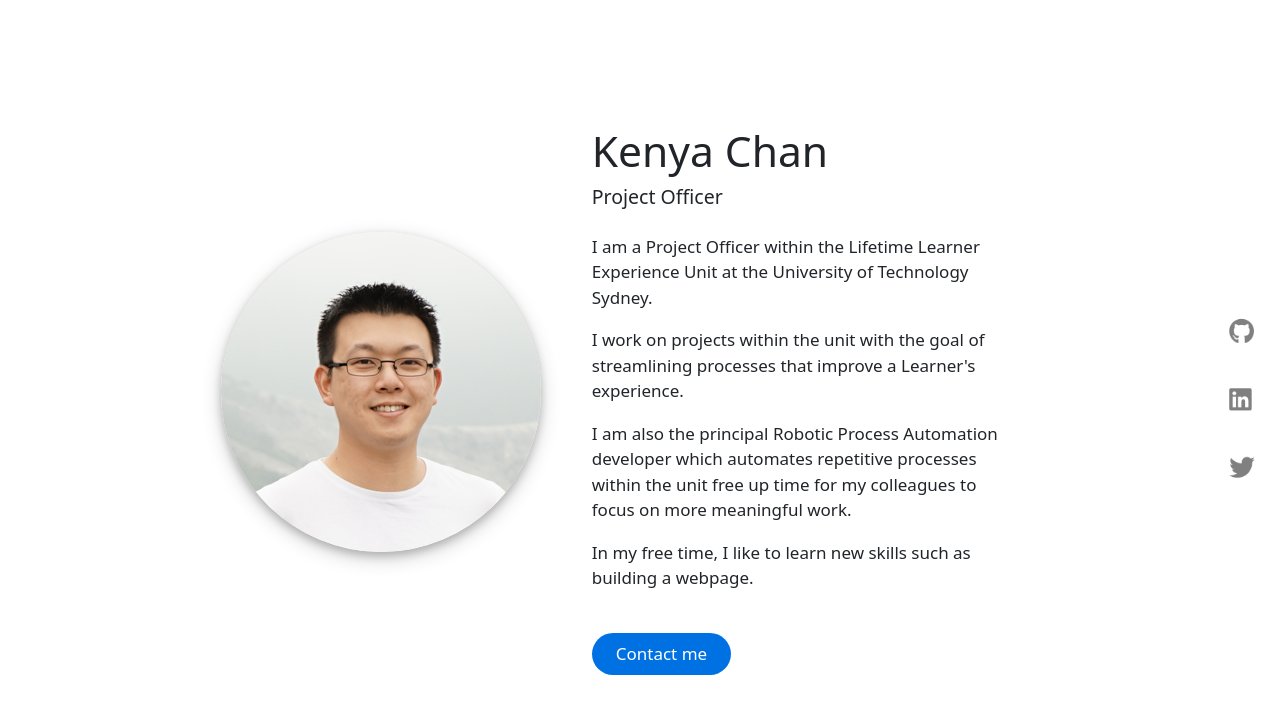
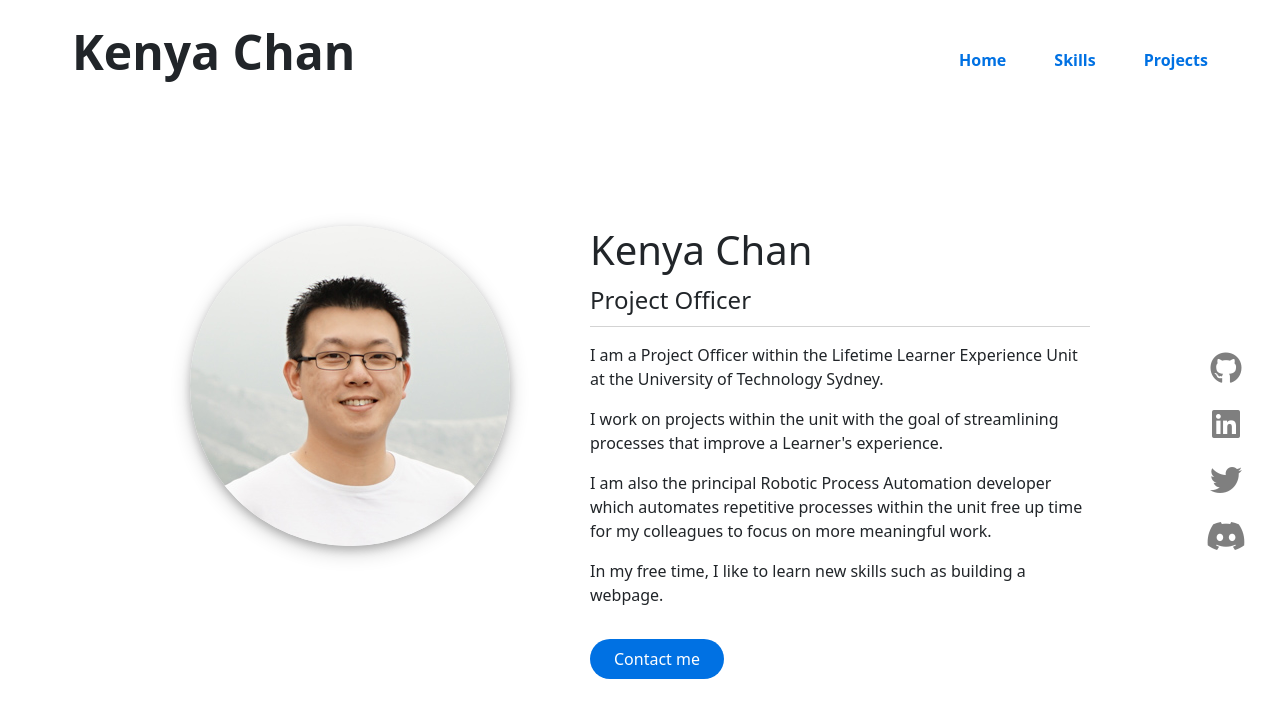
Before and after one commit to kenyachan/kenyachan.dev, a plain HTML site: page index.html in a window 1280 px wide. Drawn offline with nearby package versions, Linux system fonts and the light colour scheme.

Commit message:
Refactor

```diff
--- a/css/style.css
+++ b/css/style.css
@@ -1,16 +1,63 @@
+* {
+  padding: 0;
+  margin: 0;
+}
+
 html {
   font-family: -apple-system, BlinkMacSystemFont, sans-serif;
-  font-size: 17px;
+  font-size: 16px;
   -moz-osx-font-smoothing: grayscale;
   -webkit-font-smoothing: antialiased;
   scroll-behavior: smooth;
 }
 
+body {
+  display: flex;
+  flex-direction: column;
+  align-items: center;
+  min-height: 100vh;
+}
+
+/* Header */
+header {
+  display: flex;
+  flex-direction: row;
+  width: 1200px;
+  margin-top: 1rem;
+  padding: 0 2rem;
+  justify-content: space-between;
+  align-items: center;
+}
+
+.page-title {
+  font-size: 3rem;
+  font-weight: bolder;
+}
+
+nav {
+  display: flex;
+  gap: 3rem;
+}
+
+nav a {
+  text-decoration: none;
+  font-weight: bolder;
+  color: #0071e3;
+}
+
+/* Main Content */
+
 main {
-  min-height: 100vh;
   display: flex;
+  flex-direction: column;
+  flex: 1 1 auto;
+  justify-content: center;
   align-items: center;
-  justify-content: center;
+}
+
+#bio-container {
+  display: flex;
+  max-width: 900px;
 }
 
 .picture-image {
@@ -18,35 +65,87 @@ main {
   max-height: 20rem;
   max-width: 20rem;
   box-shadow: 0 4px 8px 0 rgba(0, 0, 0, 0.2), 0 6px 20px 0 rgba(0, 0, 0, 0.19);
-  margin-right: 1.5rem;
+  margin-right: 5rem;
 }
 
-.bio {
-  display: flex;
-  flex-direction: column;
-  justify-content: center;
-  position: relative;
-  margin-left: 1.5rem;
-  margin-right: 2.5rem;
+#position-text {
+  font-size: 1.5rem;
+  border-bottom: 1px solid lightgrey;
+  padding-bottom: 0.5rem;
+  margin-bottom: 1rem;
 }
 
-#bio-header h1 {
-  margin-bottom: .5rem;
+.button {
+  border: 0;
+  background-color: #0071e3;
+  border-radius: 980px;
+  padding: 8px 24px;
+  font-weight: normal;
+  color: white;
+  cursor: pointer;
+  transition: all 0.3s;
+  transition-delay: 300ms;
+  width: fit-content;
 }
 
-#bio-header h2 {
-  font-size: 1.15rem;
-  font-weight: 450;
-  margin-bottom: 1.5rem;
+.button:hover {
+  background-color: #479ef5;
+  color: white;
 }
 
-/* Description container */
-.description {
-  width: 90vw;
-  max-width: 25rem;
-  margin-bottom: 1.5rem;
+.button:active {
+transition: none;
 }
 
+#contact-button {
+  margin-top: 1rem;
+}
+
+.socials-list {
+  list-style: none;
+  margin: 0;
+  padding: 0;
+  text-align: center;
+
+  position: fixed;
+  /* top: 50%; */
+  right: 2vw;
+}
+
+.socials-list li {
+  font-size: 2rem;
+  transition-property: opacity, transform;
+  will-change: opacity, transform;
+  opacity: 0.5;
+  margin: 0.5rem;
+}
+
+.socials-list li:hover {
+  opacity: 1;
+  transform: scale(1.3);
+}
+
+.socials-list a {
+  color: black;
+}
+
+.fa-github:hover {
+  color: #171515;
+}
+
+.fa-linkedin:hover {
+  color: #0e76a8;
+}
+
+.fa-twitter:hover {
+  color: #1DA1F2;
+}
+
+.fa-discord:hover {
+  color: #5865F2;
+}
+
+/*
 .socials-list {
   display: flex;
   flex-direction: column;
@@ -90,32 +189,7 @@ main {
   color: #1DA1F2;
 }
 
-.button {
-  /* background-clip: border-box; */
-  border: 0;
-  background-color: #0071e3;
-  border-radius: 980px;
-  padding: 8px 24px;
-  font-weight: normal;
-  color: white;
-  cursor: pointer;
-  /* text-decoration: none; */
-  /* transition: background-color .3s ease-in-out 300ms; */
-  transition: all 0.3s;
-  transition-delay: 300ms;
-  width: fit-content;
-}
-
-.button:hover {
-  background-color: #479ef5;
-  color: rgb(255, 255, 255);
-}
-
-.button:active {
-transition: none;
-}
-
-/* Response layout - makes a one column-layout when display is less than 50px */
+Responsive layout - makes a one column-layout when display is less than 50px
 @media screen and (max-width: 50rem) {
   main {
     flex-direction: column;
@@ -149,4 +223,4 @@ transition: none;
     margin-left: 0rem;
     margin-bottom: 1rem;
   }
-}
+} */
--- a/index.html
+++ b/index.html
@@ -6,16 +6,22 @@
     <meta name="viewport" content="width=device-width, initial-scale=1.0">
     <link rel="stylesheet" href="https://cdn.jsdelivr.net/npm/bootstrap@5.1.0/dist/css/bootstrap.min.css">
     <link rel="stylesheet" href="css/style.css">
-    <link rel="stylesheet" href="css/noscript.css">
+    <!-- <link rel="stylesheet" href="css/noscript.css"> -->
+    <script src="https://kit.fontawesome.com/cf1084cb4e.js" crossorigin="anonymous"></script>
     <script src="js/script.js" defer></script>
     <title>Kenya Chan</title>
 </head>
 <body>
     <header>
-
+        <p class="page-title">Kenya Chan</p>
+        <nav>
+            <a href="#">Home</a>
+            <a href="#">Skills</a>
+            <a href="#">Projects</a>
+        </nav>
     </header>
     <main>
-        <figure id="bio-picture">
+        <section id="bio-container">
             <img
             class="picture-image"
             src="img/Kenya-320x320.jpg"
@@ -26,55 +32,51 @@
                 img/Kenya-1280x1280.jpg 4x
             "
             alt="Portrait of Kenya"
-            width="320"
-            height="320"
+            width="320px"
+            height="320px"
             />
-        </figure>
             <article class="bio">
-            <header id="bio-header">
                 <h1>Kenya Chan</h1>
-                <h2 id="position-text"></h2>
-            </header>
-            <div class="description" id="description-text">
-            </div>
+                <p id="position-text"></p>
+                <div id="description-text"></div>
+                <button id="contact-button" class="button">Contact me</button>
+            </article>
+        </section>
         <ul class="socials-list">
             <li>
-                    <a
-                    class="social-link"
+                <a class="social-link"
                     href="https://github.com/kenyachan"
                     target="_blank"
-                    rel="noopener"
-                    >
-                    <i class="fab fa-github"></i>
+                    rel="noopener">
+                        <i class="fa-brands fa-github"></i>
                 </a>
             </li>
             <li>
-                    <a
-                    class="social-link"
+                <a class="social-link"
                     href="https://www.linkedin.com/in/kenyachan"
                     target="_blank"
-                    rel="noopener"
-                    >
-                    <i class="fab fa-linkedin"></i>
+                    rel="noopener">
+                        <i class="fa-brands fa-linkedin"></i>
                 </a>
             </li>
             <li>
-                    <a
-                    class="social-link"
+                <a class="social-link"
                     href="https://twitter.com/Kenya_Chan"
                     target="_blank"
-                    rel="noopener"
-                    >
-                    <i class="fab fa-twitter"></i>
+                    rel="noopener">
+                        <i class="fa-brands fa-twitter"></i>
+                </a>
+            </li>
+            <li>
+                <a class="social-link"
+                    href="https://discordapp.com/users/1012327180346335272"
+                    target="_blank"
+                    rel="noopener">
+                        <i class="fa-brands fa-discord"></i>
                 </a>
             </li>
         </ul>
-            <button id="contact-button" class="button">Contact me</button>
-        </article>
     </main>
-    <footer>
-
-    </footer>
 </body>
 
 </html>
--- a/js/script.js
+++ b/js/script.js
@@ -1,3 +1,5 @@
+populateBio();
+
 async function populateBio() {
     const request = new Request("../profile.json");
     const profile = await (await fetch(request)).json();
@@ -20,5 +22,3 @@ let button = document.querySelector('#contact-button');
 button.addEventListener('click', () => {
     document.location.href = 'mailto:kenya.chan+SiteContact@gmail.com';
 });
-
-populateBio();
```
Lines whose indentation alone changed are shown as unchanged.
